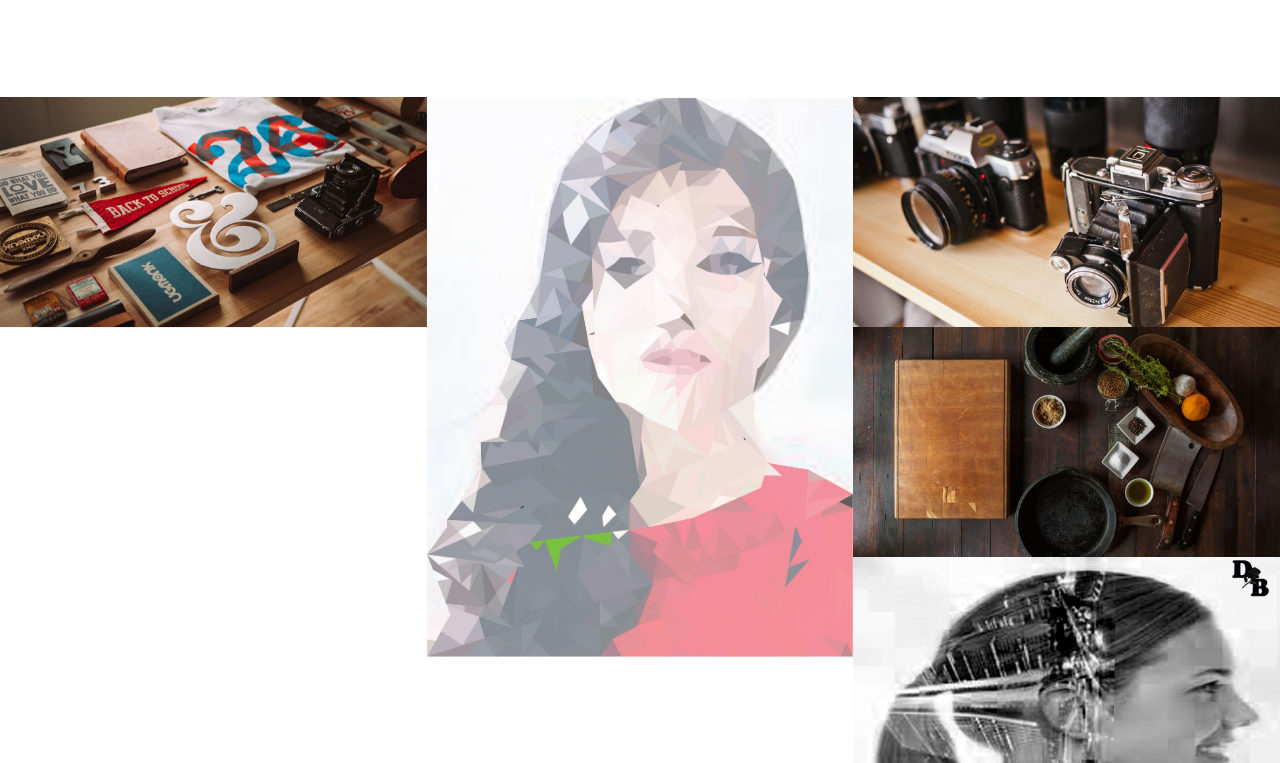
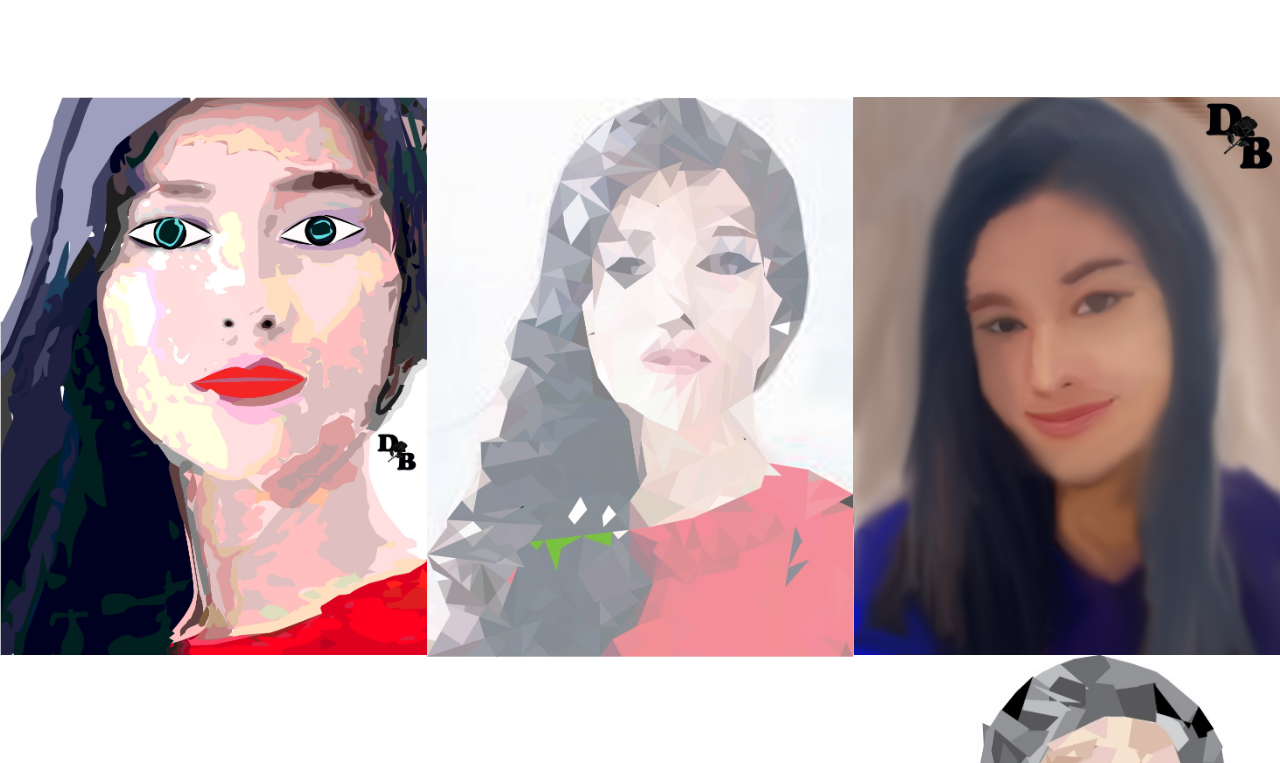
Before and after one commit to kathleenblaza/OnePageWebsite, a website: page index.html in a window 1280 px wide. Shown: the part 1577-2340 px from the top of the page. Drawn offline with nearby package versions, Linux system fonts and the light colour scheme.

Commit message:
Update index.html

```diff
--- a/index.html
+++ b/index.html
@@ -139,8 +139,8 @@
         <div class="container-fluid">
             <div class="row no-gutter popup-gallery">
                 <div class="col-lg-4 col-sm-6">
-                    <a href="img/portfolio/fullsize/VE.jpg" class="portfolio-box">
-                        <img src="img/portfolio/thumbnails/1.jpg" class="img-responsive" alt="">
+                    <a href="img/portfolio/fullsize/VA.jpg" class="portfolio-box">
+                        <img src="img/portfolio/thumbnails/VA.jpg" class="img-responsive" alt="">
                         <div class="portfolio-box-caption">
                             <div class="portfolio-box-caption-content">
                                 <div class="project-category text-faded">
@@ -154,7 +154,7 @@
                     </a>
                 </div>
                 <div class="col-lg-4 col-sm-6">
-                    <a href="img/portfolio/fullsize/2.jpg" class="portfolio-box">
+                    <a href="img/portfolio/fullsize/LP.jpg" class="portfolio-box">
                         <img src="img/portfolio/thumbnails/LP.jpg" class="img-responsive" alt="">
                         <div class="portfolio-box-caption">
                             <div class="portfolio-box-caption-content">
@@ -169,8 +169,8 @@
                     </a>
                 </div>
                 <div class="col-lg-4 col-sm-6">
-                    <a href="img/portfolio/fullsize/DP.jpg" class="portfolio-box">
-                        <img src="img/portfolio/thumbnails/3.jpg" class="img-responsive" alt="">
+                    <a href="img/portfolio/fullsize/DG.jpg" class="portfolio-box">
+                        <img src="img/portfolio/thumbnails/DG.jpg" class="img-responsive" alt="">
                         <div class="portfolio-box-caption">
                             <div class="portfolio-box-caption-content">
                                 <div class="project-category text-faded">
@@ -185,7 +185,7 @@
                 </div>
                 <div class="col-lg-4 col-sm-6">
                     <a href="img/portfolio/fullsize/PA.jpg" class="portfolio-box">
-                        <img src="img/portfolio/thumbnails/4.jpg" class="img-responsive" alt="">
+                        <img src="img/portfolio/thumbnails/PA.jpg" class="img-responsive" alt="">
                         <div class="portfolio-box-caption">
                             <div class="portfolio-box-caption-content">
                                 <div class="project-category text-faded">
@@ -199,7 +199,7 @@
                     </a>
                 </div>
                 <div class="col-lg-4 col-sm-6">
-                    <a href="img/portfolio/fullsize/5.jpg" class="portfolio-box">
+                    <a href="img/portfolio/fullsize/DE.jpg" class="portfolio-box">
                         <img src="img/portfolio/thumbnails/DE.jpg" class="img-responsive" alt="">
                         <div class="portfolio-box-caption">
                             <div class="portfolio-box-caption-content">
@@ -214,7 +214,7 @@
                     </a>
                 </div>
                 <div class="col-lg-4 col-sm-6">
-                    <a href="img/portfolio/fullsize/6.jpg" class="portfolio-box">
+                    <a href="img/portfolio/fullsize/B.jpg" class="portfolio-box">
                         <img src="img/portfolio/thumbnails/B.jpg" class="img-responsive" alt="">
                         <div class="portfolio-box-caption">
                             <div class="portfolio-box-caption-content">
```
